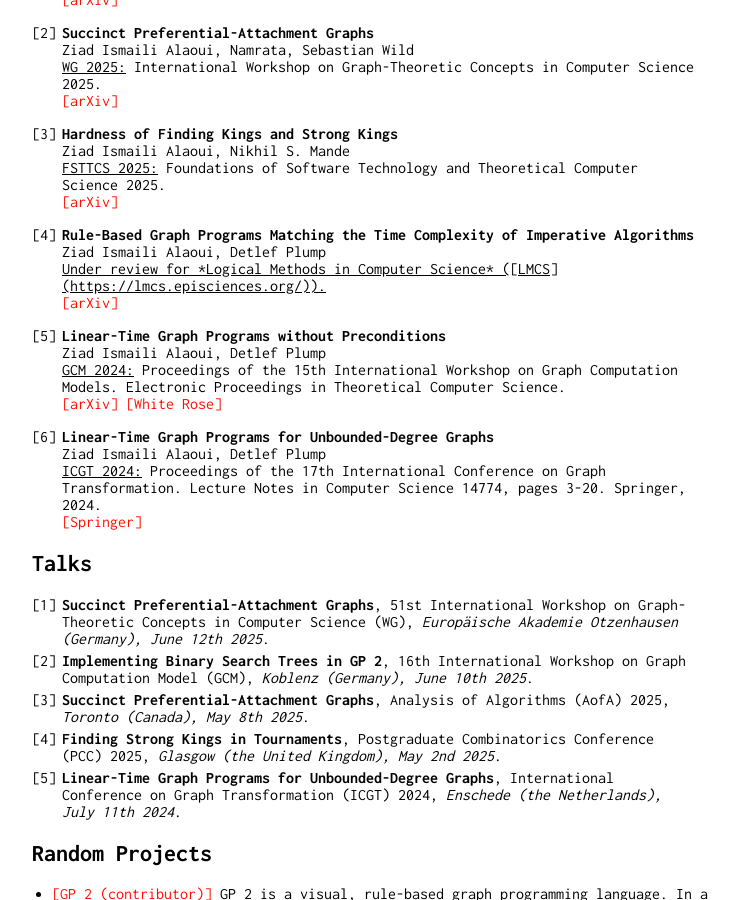
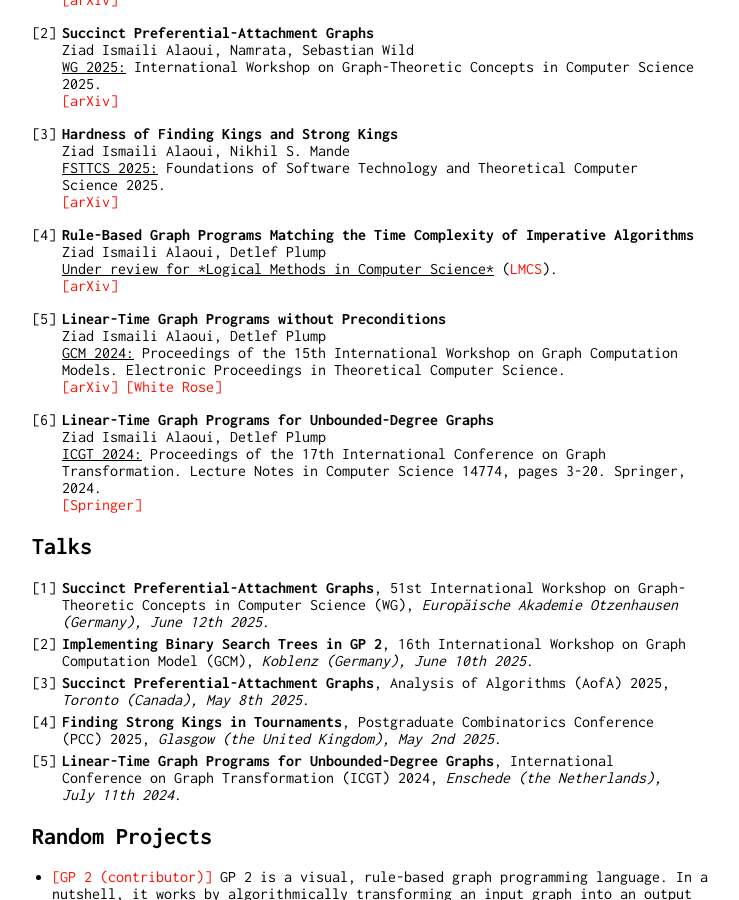
Before and after one commit to ismaili-ziad/me, a Jekyll site: the page built from index.md, in a window 1280 px wide and 900 px high, scrolled down 1097 px. Shown: the whole window, without its empty margins (258-997 px from the left). Built offline with Jekyll 4.4.1, drawn with Linux system fonts in a browser that asks for light colours; our own code applies the rules of GitHub Pages for plain Markdown files.

Commit message:
Update index.md

```diff
--- a/index.md
+++ b/index.md
@@ -47,7 +47,7 @@ Hey! I am Ziad (*he*/*him*), a current doctoral student at the University of Liv
 
 4. **Rule-Based Graph Programs Matching the Time Complexity of Imperative Algorithms**<br>
    Ziad Ismaili Alaoui, Detlef Plump<br>
-   <u>Under review for *Logical Methods in Computer Science* ([LMCS](https://lmcs.episciences.org/)).</u><br>
+   <u>Under review for *Logical Methods in Computer Science*</u> ([LMCS](https://lmcs.episciences.org/)).<br>
    [[arXiv]](https://arxiv.org/pdf/2501.09144)
 
 5. **Linear-Time Graph Programs without Preconditions**<br>
```
